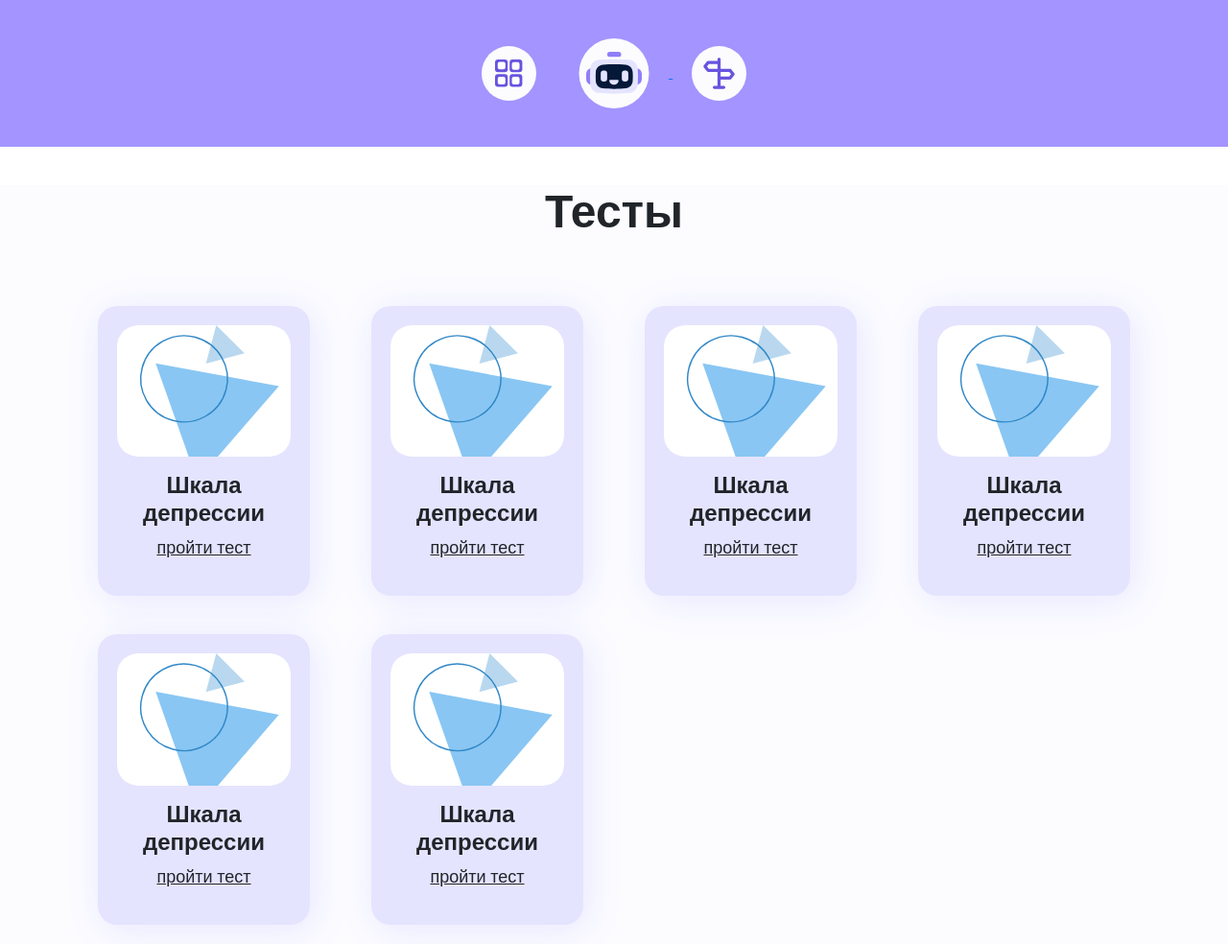
After one commit to KiraArensky/psihAI, a Flask app: page /tests in a window 1280 px wide. The commit adds this page. Shown: the whole page at 96% size. Run offline with Flask 3, Linux system fonts and the light colour scheme.

Commit message:
Add files via upload
Чуть чуть стиля добавили

```diff
--- a/app.py
+++ b/app.py
@@ -27,6 +27,16 @@ def index():
     return render_template('index.html', chat_history=session['chat_history'])
 
 
+@app.route('/tests')
+def test():
+    return render_template('tests.html')
+
+
+@app.route('/contacts')
+def conta():
+    return render_template('contakts.html')
+
+
 @app.route('/chat', methods=['POST'])
 def chat():
     user_message = request.form.get('user_input')
--- a/static/sass/base.scss
+++ b/static/sass/base.scss
@@ -1,9 +1,19 @@
-html{
+html {
   font-family: Nunito, sans-serif;
   background-color: $primary;
   color: $text;
 }
-h1{
+
+h1 {
   font-size: 25px;
   font-height: 700;
 }
+
+.menu {
+  text-align: center;
+  margin: 40px 0;
+
+  img {
+    margin: 0 20px; // Adjust the value to increase or decrease the spacing
+  }
+}
--- /dev/null
+++ b/static/sass/tests.scss
@@ -0,0 +1,40 @@
+.menu {
+  background-color: #A394FF;
+  text-align: center;
+  padding-bottom: 40px;
+}
+
+.tests {
+  font-family: Nunito, sans-serif;
+  background-color: #FCFCFF;
+  text-align: center;
+  h1{
+    text-align: center;
+    padding-bottom: 40px;
+    font-size: 48px;
+    font-weight: bold;
+  }
+  .card-text{
+    text-decoration: underline;
+  }
+    .card{
+        margin: 20px;
+        padding: 20px;
+        border-radius: 20px;
+        border: 0;
+        box-shadow: 4px 5px 40px #E6E6FF;
+        background-color: #E4E4FF;
+        display: flex;
+        flex-direction: column;
+        align-items: center;
+        justify-content: center;
+        .card-title{
+        font-size: 24px;
+        font-weight: bold;
+        }
+        .card-text{
+        font-size: 18px;
+        }
+    }
+
+}
--- a/static/style.css
+++ b/static/style.css
@@ -9,49 +9,92 @@ h1 {
   font-height: 700;
 }
 
+.menu {
+  text-align: center;
+  margin: 40px 0;
+}
+.menu img {
+  margin: 0 20px;
+}
+
 header {
   text-align: center;
 }
-
-.chat-box {
+header .chat-box {
   margin: 0 auto;
   padding: 10px;
   border: 1px solid #ddd;
-  height: 400px;
+  height: 600px;
   overflow-y: auto;
   display: flex;
   flex-direction: column;
   background-color: #FCFCFF;
 }
-
-.user, .bot {
+header .user, header .bot {
   margin: 5px;
   padding: 10px;
   border-radius: 5px;
 }
-
-.user {
+header .user {
   background-color: #E4E4FF;
   align-self: flex-end;
 }
-
-.bot {
+header .bot {
   background-color: #F3F3FF;
   align-self: flex-start;
 }
-
-input {
+header input {
   border-radius: 30px;
   border: none;
   box-shadow: 4px 5px 40px #E6E6FF;
   height: 40px;
   background-color: #FCFCFF;
 }
-input[type=image] {
+header input[type=image] {
   background-color: #FCFCFF;
 }
-input:focus {
+header input:focus {
   outline: none;
 }
 
+.menu {
+  background-color: #A394FF;
+  text-align: center;
+  padding-bottom: 40px;
+}
+
+.tests {
+  font-family: Nunito, sans-serif;
+  background-color: #FCFCFF;
+  text-align: center;
+}
+.tests h1 {
+  text-align: center;
+  padding-bottom: 40px;
+  font-size: 48px;
+  font-weight: bold;
+}
+.tests .card-text {
+  text-decoration: underline;
+}
+.tests .card {
+  margin: 20px;
+  padding: 20px;
+  border-radius: 20px;
+  border: 0;
+  box-shadow: 4px 5px 40px #E6E6FF;
+  background-color: #E4E4FF;
+  display: flex;
+  flex-direction: column;
+  align-items: center;
+  justify-content: center;
+}
+.tests .card .card-title {
+  font-size: 24px;
+  font-weight: bold;
+}
+.tests .card .card-text {
+  font-size: 18px;
+}
+
 /*# sourceMappingURL=style.css.map */
--- a/static/style.scss
+++ b/static/style.scss
@@ -1,49 +1,4 @@
-@import "sass/variables.css";
+@import "sass/variables";
 @import "sass/base";
-
-header{
-  text-align: center;
-}
-
-.chat-box {
-  margin: 0 auto;
-  padding: 10px;
-  border: 1px solid #ddd;
-  height: 400px;
-  overflow-y: auto;
-  display: flex;
-  flex-direction: column;
-  background-color: $bg;
-}
-
-.user, .bot {
-  margin: 5px;
-  padding: 10px;
-  border-radius: 5px;
-}
-
-.user {
-  background-color: #E4E4FF;
-  align-self: flex-end;
-}
-
-.bot {
-  background-color: #F3F3FF;
-  align-self: flex-start;
-}
-
-input {
-  border-radius: 30px;
-  border: none;
-  box-shadow: 4px 5px 40px #E6E6FF;
-  height: 40px;
-  background-color: $bg;
-
-  &[type="image"]{
-    background-color: $bg;
-  }
-
-  &:focus {
-    outline: none;
-  }
-}
+@import "sass/header";
+@import "sass/tests";
--- /dev/null
+++ b/templates/tests.html
@@ -0,0 +1,94 @@
+<!DOCTYPE html>
+<html lang="ru">
+<head>
+    <meta charset="UTF-8">
+    <meta name="viewport" content="width=device-width, initial-scale=1">
+    <title>Психологические тесты</title>
+    <link rel="preconnect" href="https://fonts.googleapis.com">
+    <link rel="preconnect" href="https://fonts.gstatic.com" crossorigin>
+    <link href="https://fonts.googleapis.com/css2?family=Nunito:ital,wght@0,200..1000;1,200..1000&display=swap"
+          rel="stylesheet">
+    <link href="https://cdn.jsdelivr.net/npm/bootstrap@5.3.0/dist/css/bootstrap.min.css"
+          rel="stylesheet"
+          integrity="sha384-9ndCyUaIbzAi2FUVXJi0CjmCapSmO7SnpJef0486qhLnuZ2cdeRhO02iuK6FUUVM"
+          crossorigin="anonymous">
+    <link rel="stylesheet" href="/static/style.css">
+</head>
+<body>
+<div class="menu">
+    <img id="menu_tests" src="/static/images/tests.svg" alt="tests">
+    <a href="/">
+        <img id="menu_images" src="/static/images/robot_face.svg" alt="Мася">
+    </a>
+    <a href="/contacts">
+        <img id="menu_contacts" src="/static/images/Contacts.svg" alt="contacts">
+    </a>
+</div>
+<div class="tests">
+    <div class="container">
+        <h1>Тесты</h1>
+        <div class="row">
+            <div class="col-6 col-lg-3">
+                <div class="card">
+                    <img src="/static/images/depres.svg" class="card-img-top" alt="Тест 1">
+                    <div class="card-body">
+                        <h5 class="card-title">Шкала депрессии</h5>
+                        <p class="card-text">пройти тест</p>
+                    </div>
+                </div>
+            </div>
+            <div class="col-6 col-lg-3">
+                <div class="card">
+                    <img src="/static/images/depres.svg" class="card-img-top" alt="Тест 1">
+                    <div class="card-body">
+                        <h5 class="card-title">Шкала депрессии</h5>
+                        <p class="card-text">пройти тест</p>
+                    </div>
+                </div>
+            </div>
+            <div class="col-6 col-lg-3">
+                <div class="card">
+                    <img src="/static/images/depres.svg" class="card-img-top" alt="Тест 1">
+                    <div class="card-body">
+                        <h5 class="card-title">Шкала депрессии</h5>
+                        <p class="card-text">пройти тест</p>
+                    </div>
+                </div>
+            </div>
+            <div class="col-6 col-lg-3">
+                <div class="card">
+                    <img src="/static/images/depres.svg" class="card-img-top" alt="Тест 1">
+                    <div class="card-body">
+                        <h5 class="card-title">Шкала депрессии</h5>
+                        <p class="card-text">пройти тест</p>
+                    </div>
+                </div>
+            </div>
+            <div class="col-6 col-lg-3">
+                <div class="card">
+                    <img src="/static/images/depres.svg" class="card-img-top" alt="Тест 1">
+                    <div class="card-body">
+                        <h5 class="card-title">Шкала депрессии</h5>
+                        <p class="card-text">пройти тест</p>
+                    </div>
+                </div>
+            </div>
+            <div class="col-6 col-lg-3">
+                <div class="card">
+                    <img src="/static/images/depres.svg" class="card-img-top" alt="Тест 1">
+                    <div class="card-body">
+                        <h5 class="card-title">Шкала депрессии</h5>
+                        <p class="card-text">пройти тест</p>
+                    </div>
+                </div>
+            </div>
+        </div>
+    </div>
+</div>
+<script
+        src="https://cdn.jsdelivr.net/npm/bootstrap@5.3.0/dist/js/bootstrap.bundle.min.js"
+        integrity="sha384-geWF76RCwLtnZ8qwWowPQNguL3RmwHVBC9FhGdlKrxdiJJigb/j/68SIy3Te4Bkz"
+        crossorigin="anonymous">
+</script>
+</body>
+</html>
```
Also changed, not shown: static/sass/header.css (added, +17 -0 lines), static/sass/header.scss (added, +46 -0 lines), static/sass/tests.css (added, +10 -0 lines), templates/contakts.html (added, +12 -0 lines), templates/index.html (+17 -5 lines), templates/login.html (added, +27 -0 lines), static/images/Contacts.svg (added), static/images/depres.svg (added), static/images/tests.svg (added), static/sass/variables.scss (line endings or trailing spaces), 3 other files.
